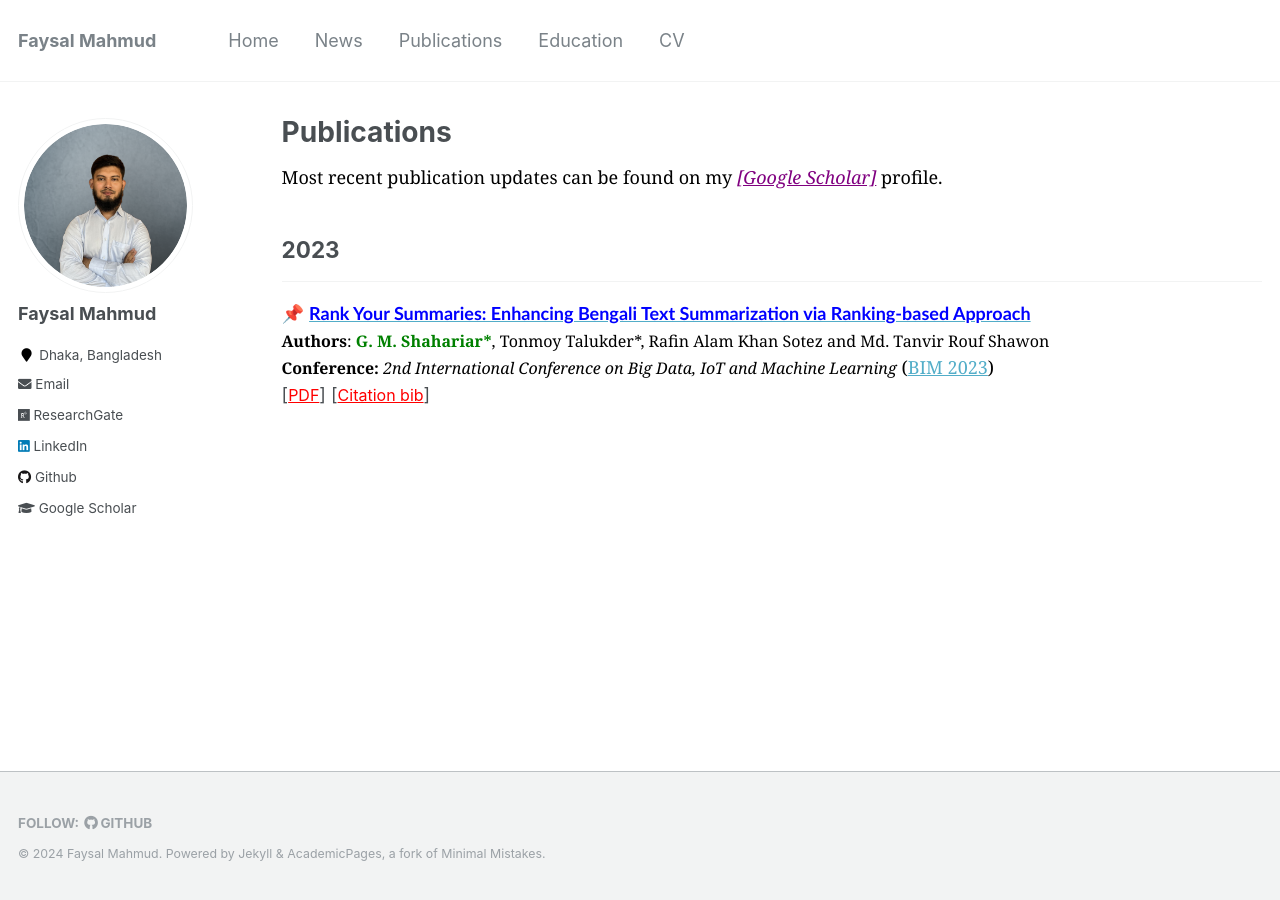
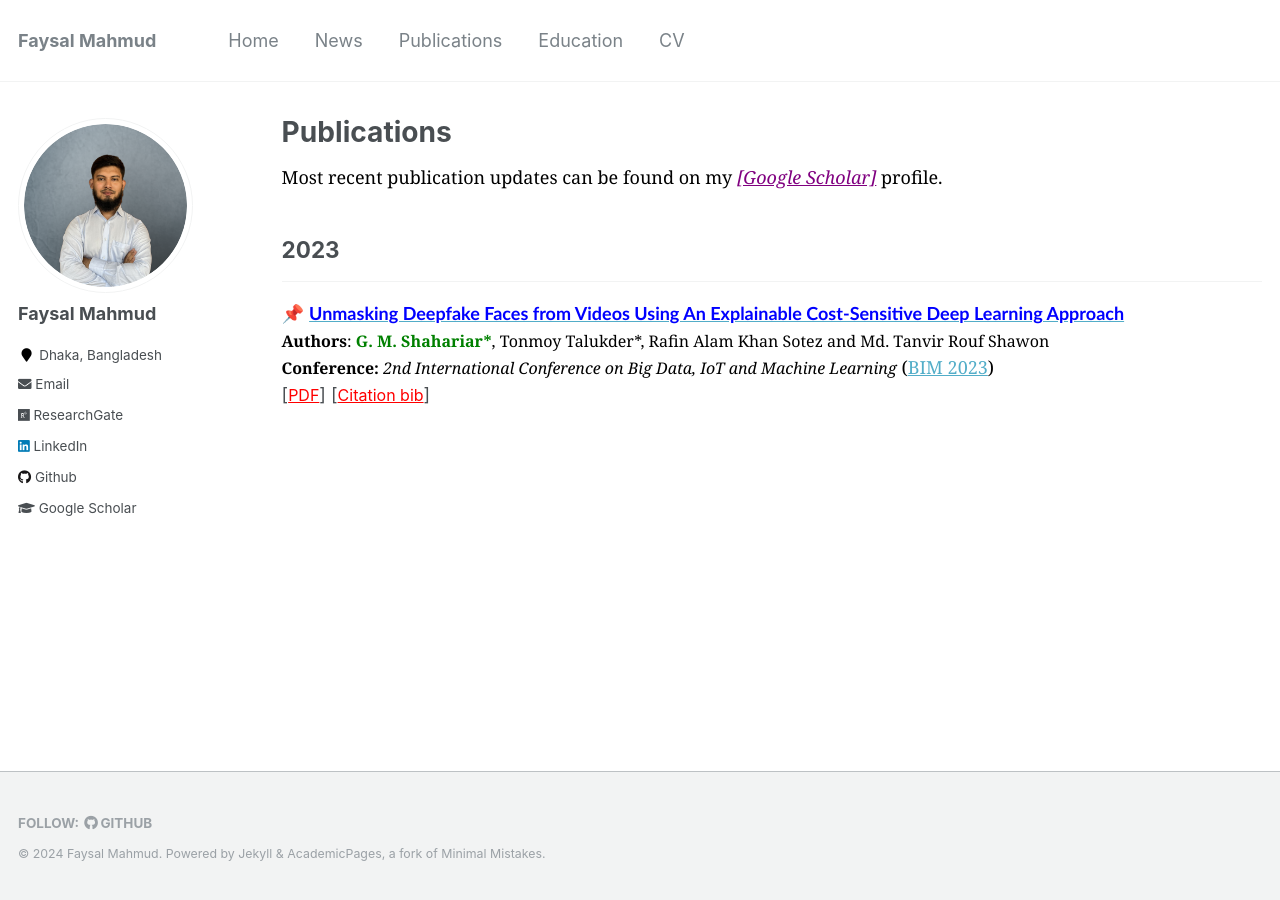
Before and after one commit to Faysal-MD/Faysal-MD.github.io, a Jekyll site: the page built from _pages/publications.md, in a window 1280 px wide. Built offline with Jekyll 4.4.1, drawn with Linux system fonts in a browser that asks for light colours.

Commit message:
info updated

```diff
--- a/_pages/publications.md
+++ b/_pages/publications.md
@@ -14,7 +14,7 @@ author_profile: true
 <!-- Paper 01 -->
 
 <!-- Paper 08 -->
-📌 [<span style="color:blue;font-family:Trebuchet MS;">**Rank Your Summaries: Enhancing Bengali Text Summarization via Ranking-based Approach**</span>](https://arxiv.org/pdf/2307.07392.pdf) <br>
+📌 [<span style="color:blue;font-family:Trebuchet MS;">**Unmasking Deepfake Faces from Videos Using An Explainable Cost-Sensitive Deep Learning Approach**</span>](https://arxiv.org/pdf/2307.07392.pdf) <br>
 <span style="color:black;font-family:Georgia">
     <font size="3"><strong>Authors</strong>: <strong style="color:green">G. M. Shahariar*</strong>, Tonmoy Talukder*, Rafin Alam Khan Sotez and Md. Tanvir Rouf Shawon </font>
 </span>
```
